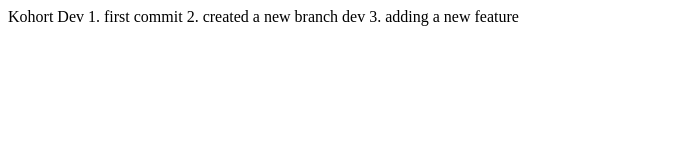
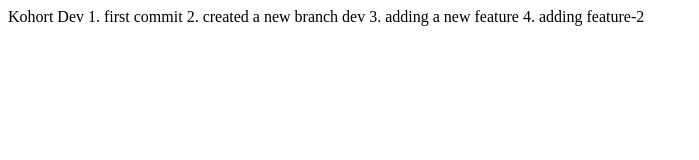
Before and after one commit to surajlifeean/aplifyPOC, a plain HTML site: page index.html in a window 1280 px wide. Shown: the whole page, without its empty margins (0-699 px from the left). Drawn offline with Linux system fonts and the light colour scheme.

Commit message:
new feature added

```diff
--- a/index.html
+++ b/index.html
@@ -13,6 +13,7 @@ Kohort Dev
 1. first commit
 2. created a new branch dev
 3. adding a new feature
+4. adding feature-2
 
 </BODY>
 
```
